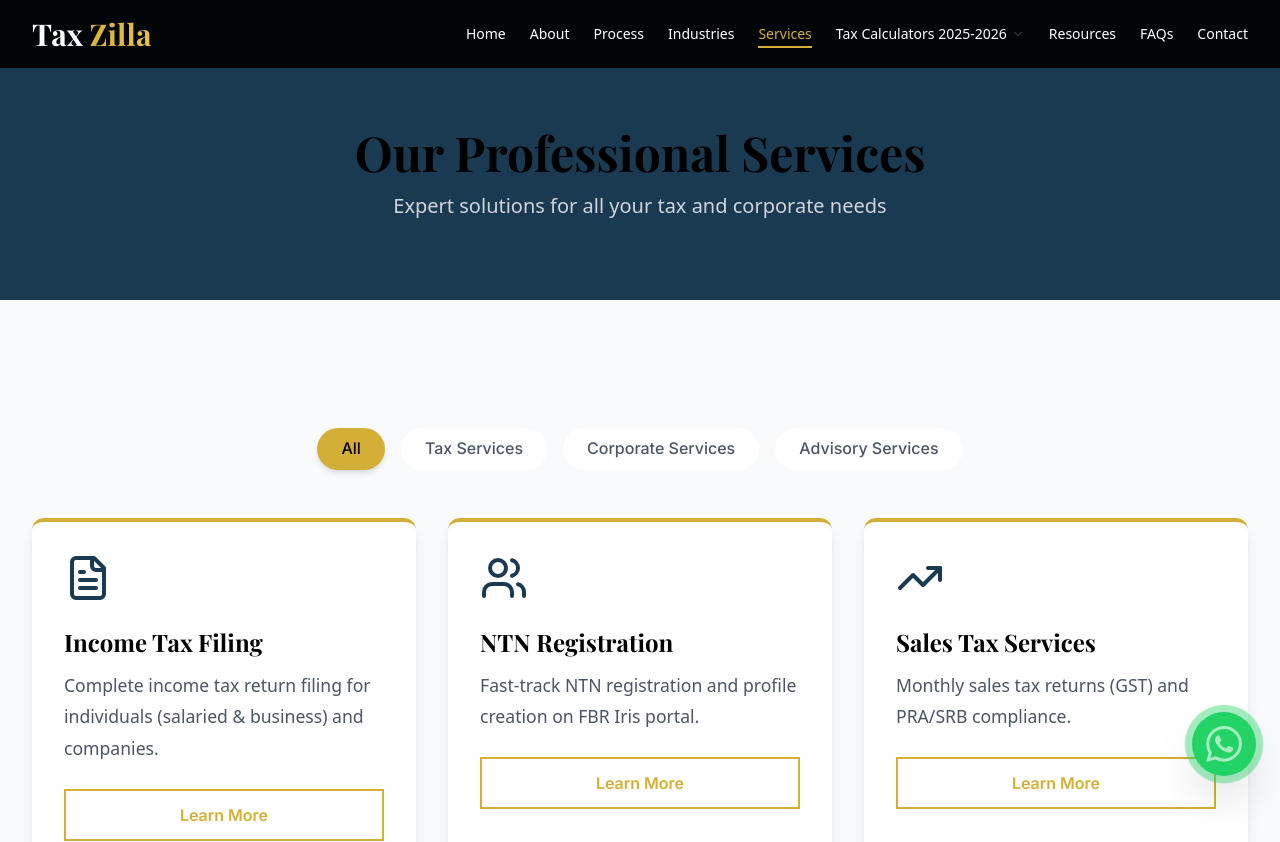
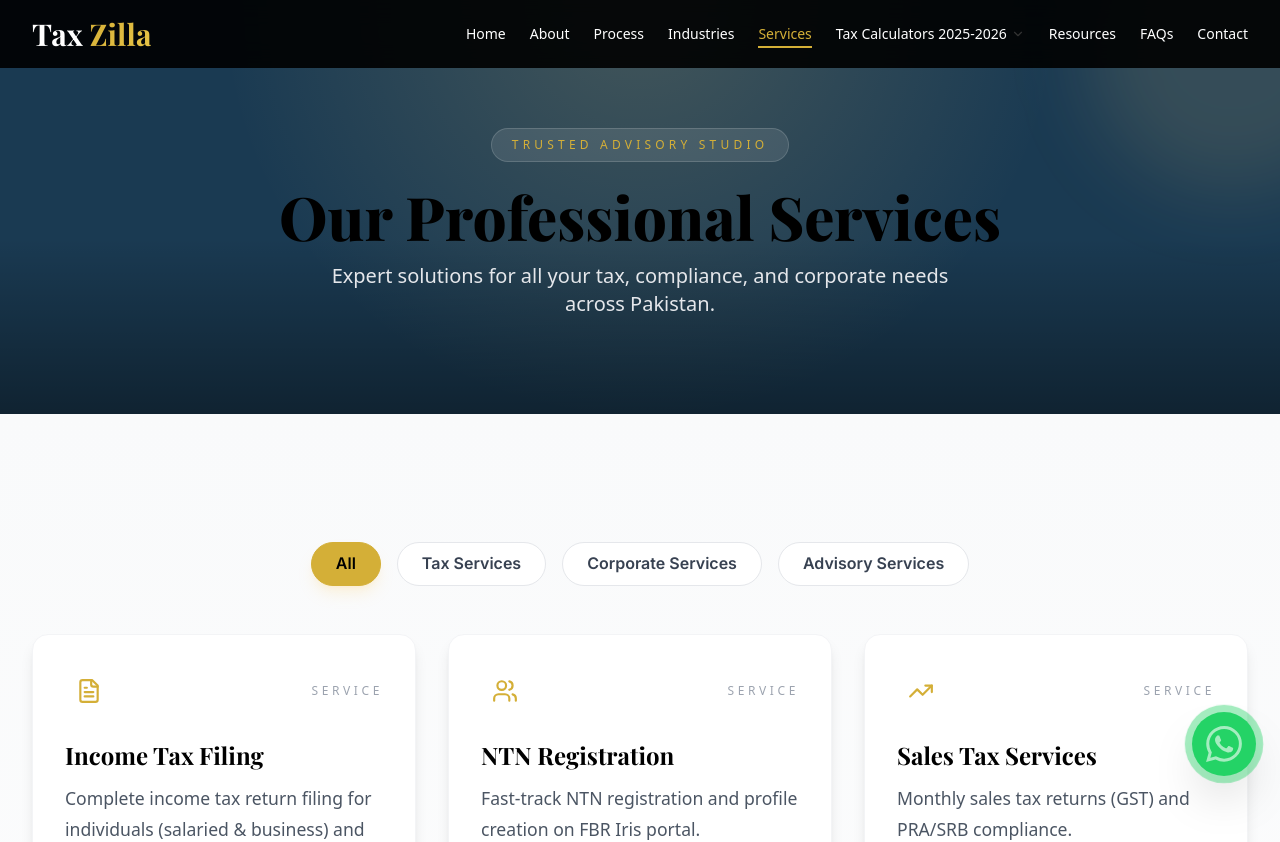
Before and after one commit to MuhammadAhmad1444/tax_zilla, a React (Vite) app: page /services in a window 1280 px wide. Shown: the top 842 px of the page. Built offline with nearby package versions, Linux system fonts and the light colour scheme.

Commit message:
Improve services page layout

```diff
--- a/src/pages/ServicesPage.jsx
+++ b/src/pages/ServicesPage.jsx
@@ -19,25 +19,37 @@ const ServicesPage = () => {
         <meta name="description" content="Comprehensive tax and legal services including Income Tax, Sales Tax, Company Registration, and Audit support in Pakistan." />
       </Helmet>
 
-      <section className="pt-32 pb-20 bg-[var(--color-dark-blue)] text-white text-center">
-        <div className="container-custom">
-          <h1 className="text-5xl font-bold mb-4" style={{ fontFamily: 'var(--font-heading)' }}>Our Professional Services</h1>
-          <p className="text-xl text-gray-300">Expert solutions for all your tax and corporate needs</p>
+      <section className="relative pt-32 pb-24 text-white overflow-hidden">
+        <div className="absolute inset-0 bg-[var(--color-dark-blue)]" />
+        <div className="absolute inset-0 bg-[radial-gradient(circle_at_top,_rgba(255,215,128,0.18),_transparent_55%)]" />
+        <div className="absolute -top-24 -right-24 h-72 w-72 rounded-full bg-[rgba(255,215,128,0.12)] blur-2xl" />
+        <div className="absolute bottom-0 left-0 h-44 w-full bg-gradient-to-t from-black/40 to-transparent" />
+
+        <div className="container-custom relative z-10 text-center">
+          <div className="inline-flex items-center gap-3 rounded-full border border-white/15 bg-white/10 px-5 py-2 text-xs uppercase tracking-[0.35em] text-[var(--color-gold)]">
+            Trusted Advisory Studio
+          </div>
+          <h1 className="mt-6 text-4xl md:text-5xl lg:text-6xl font-extrabold" style={{ fontFamily: 'var(--font-heading)' }}>
+            Our Professional Services
+          </h1>
+          <p className="mt-4 text-lg md:text-xl text-gray-200 max-w-2xl mx-auto">
+            Expert solutions for all your tax, compliance, and corporate needs across Pakistan.
+          </p>
         </div>
       </section>
 
-      <section className="section-padding bg-gray-50">
+      <section className="section-padding bg-gradient-to-b from-gray-50 via-white to-gray-50">
         <div className="container-custom">
-          {/* Category Tabs - Matching ResourcesPage styling */}
+          {/* Category Tabs */}
           <div className="flex flex-wrap justify-center gap-4 mb-12">
             {categories.map(category => (
               <button
                 key={category}
                 onClick={() => setActiveTab(category)}
-                className={`px-6 py-2 rounded-full font-medium transition-all ${
+                className={`px-6 py-2 rounded-full font-semibold transition-all border ${
                   activeTab === category
-                    ? 'bg-[var(--color-gold)] text-black shadow-md'
-                    : 'bg-white text-gray-600 hover:bg-gray-100'
+                    ? 'bg-[var(--color-gold)] text-black border-[var(--color-gold)] shadow-lg shadow-[rgba(255,215,128,0.25)]'
+                    : 'bg-white text-gray-700 border-gray-200 hover:border-gray-300 hover:bg-gray-100'
                 }`}
               >
                 {category}
@@ -54,10 +66,15 @@ const ServicesPage = () => {
                 animate={{ opacity: 1, y: 0 }}
                 transition={{ delay: index * 0.1 }}
                 whileHover={{ scale: 1.02 }}
-                className="bg-white rounded-xl shadow-lg p-8 hover:shadow-2xl transition-all border-t-4 border-[var(--color-gold)]"
+                className="group bg-white rounded-2xl shadow-lg p-8 hover:shadow-2xl transition-all border border-gray-100 hover:border-[var(--color-gold)]"
               >
-                <service.icon size={48} className="text-[var(--color-dark-blue)] mb-6" />
-                <h3 className="text-2xl font-bold mb-3">{service.title}</h3>
+                <div className="flex items-center justify-between">
+                  <div className="h-12 w-12 rounded-2xl bg-[var(--color-gold)]/15 text-[var(--color-gold)] flex items-center justify-center group-hover:bg-[var(--color-gold)] group-hover:text-black transition-colors">
+                    <service.icon size={26} />
+                  </div>
+                  <div className="text-xs uppercase tracking-[0.3em] text-gray-400">Service</div>
+                </div>
+                <h3 className="text-2xl font-bold mt-6 mb-3">{service.title}</h3>
                 <p className="text-gray-600 mb-6">{service.desc}</p>
                 <Button
                   variant="secondary"
```
